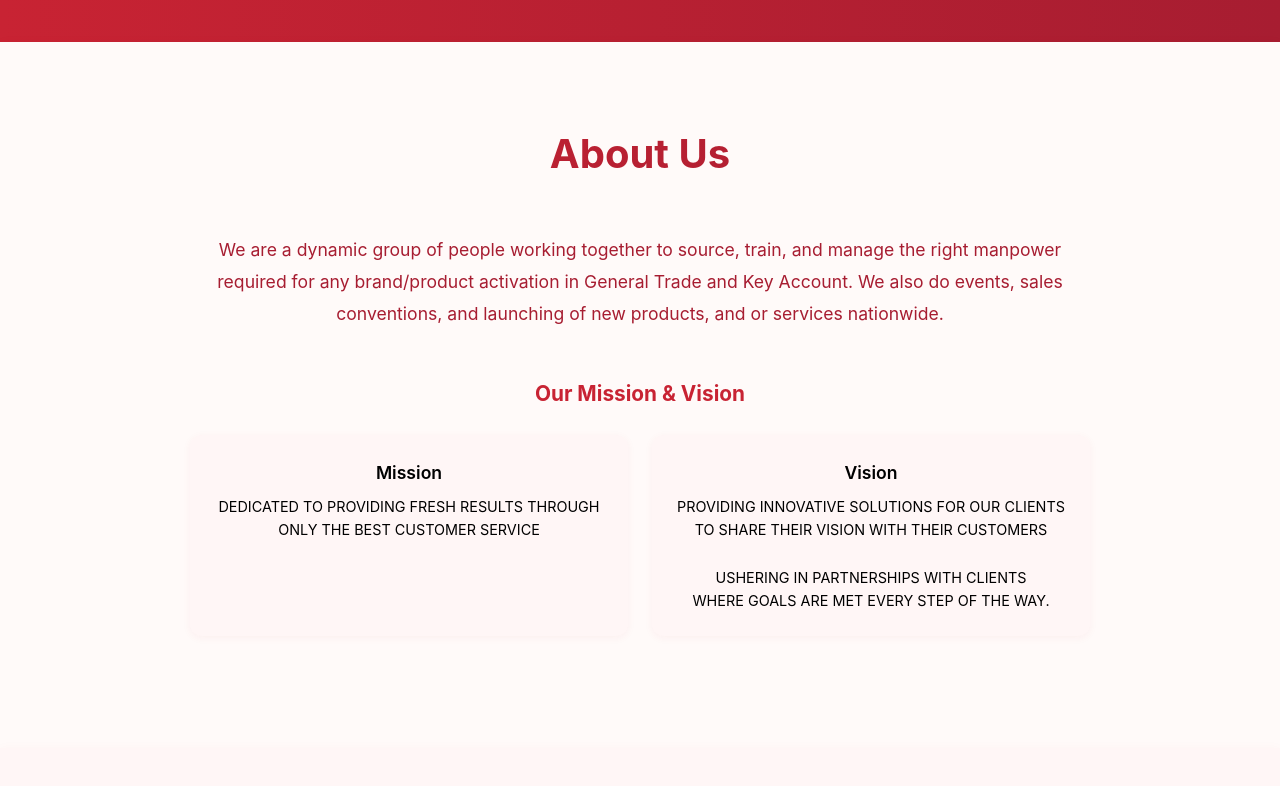
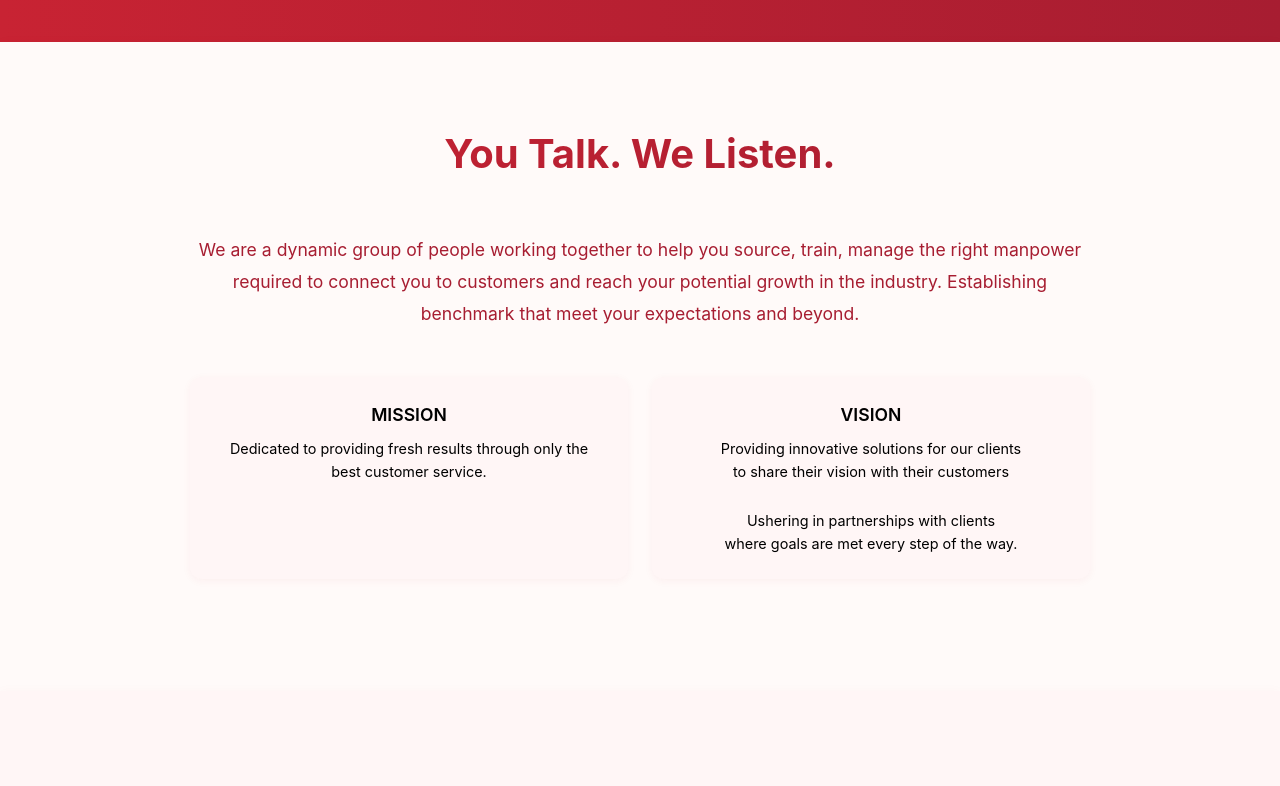
Before and after one commit to berired/AdTalkEvents, a React (Vite) app: page / in a window 1280 px wide. Shown: the part 660-1446 px from the top of the page. Built offline with nearby package versions, Linux system fonts and the light colour scheme.

Commit message:
Update Home.jsx
Few content updates

```diff
--- a/src/pages/Home.jsx
+++ b/src/pages/Home.jsx
@@ -86,27 +86,25 @@ function Home() {
       {/* About Section */}
       <section className="about-section">
         <div className="about-content">
-          <h2 className="section-title">About Us</h2>
+          <h2 className="section-title">You Talk. We Listen.</h2>
           <p className="about-description">
-            We are a dynamic group of people working together to source, train, and manage the right manpower required for any brand/product activation in General Trade and Key Account.
-            We also do events, sales conventions, and launching of new products, and or services nationwide.
+            We are a dynamic group of people working together to help you source, train, manage the right manpower required to connect you to customers and reach your potential growth in the industry. Establishing benchmark that meet your expectations and beyond.
           </p>
           <div className="company-values">
-            <h3>Our Mission & Vision</h3>
             <div className="values-grid">
               <div className="value-item">
-                <b><h4>Mission</h4></b>
-                <p>DEDICATED TO PROVIDING FRESH RESULTS THROUGH ONLY THE BEST CUSTOMER SERVICE</p>
+                <b><h4>MISSION</h4></b>
+                <p>Dedicated to providing fresh results through only the best customer service.</p>
               </div>
               <div className="value-item">
-                <b><h4>Vision</h4></b>
-               <p>PROVIDING INNOVATIVE SOLUTIONS FOR OUR CLIENTS
+                <b><h4>VISION</h4></b>
+               <p>Providing innovative solutions for our clients
                   <br />
-                  TO SHARE THEIR VISION WITH THEIR CUSTOMERS</p>
+                  to share their vision with their customers</p>
                   <br />
-                <p> USHERING IN PARTNERSHIPS WITH CLIENTS
+                <p> Ushering in partnerships with clients
                   <br />
-                  WHERE GOALS ARE MET EVERY STEP OF THE WAY.
+                  where goals are met every step of the way.
                 </p>
               </div>
             </div>
@@ -117,7 +115,7 @@ function Home() {
       {/* Services Section */}
       <section className="services-section">
         <h2 className="section-title">OUR SPECIALIZED SERVICES</h2>
-        <p className="services-intro">We provide comprehensive brand activation and promotional solutions with nationwide reach:</p>
+        <p className="services-intro">We provide comprehensive brand activation and promotional solutions with nationwide reach</p>
         <div className="services-grid">
           {services.map((service, index) => (
             <Link
```
